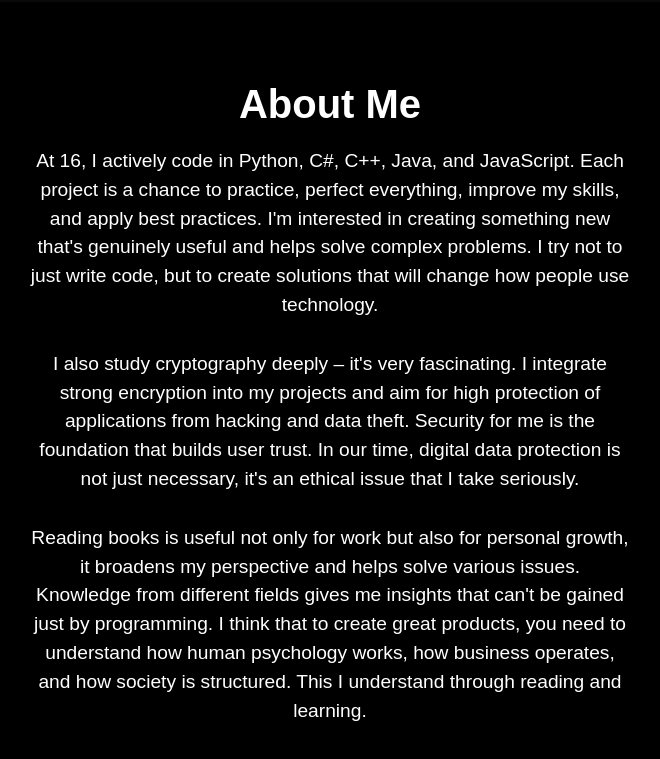
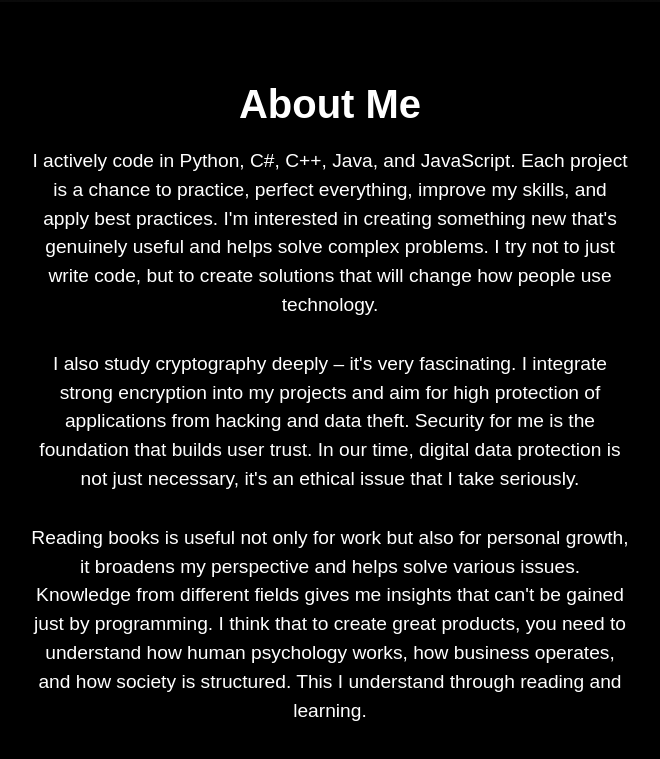
Before and after one commit to MatthewAura444/matthewaura.github.io, a plain HTML site: page index.html in a window 1280 px wide. Shown: the part 898-1657 px from the top of the page, without its empty margins (310-970 px from the left). Drawn offline with Linux system fonts and the light colour scheme; no server answers.

Commit message:
index.html

```diff
--- a/index.html
+++ b/index.html
@@ -144,7 +144,7 @@
     <section class="services-section" id="landings">
         <div class="services-container">
             <h2 class="section-title" data-en="About Me" data-ru="Обо мне">About Me</h2>
-            <p class="section-desc" data-ru="В свои 16 я активно кодирую на Python, C#, C++, Java и JavaScript. Каждый мой проект – это шанс попрактиковаться, довести всё до ума, подтянуть навыки и применить лучшие практики. Мне интересно создавать что-то новое, что реально полезно и помогает решать сложные задачи. Я стараюсь не просто писать код, а создавать решения, которые изменят то, как люди используют технологии." data-en="At 16, I actively code in Python, C#, C++, Java, and JavaScript. Each project is a chance to practice, perfect everything, improve my skills, and apply best practices. I'm interested in creating something new that's genuinely useful and helps solve complex problems. I try not to just write code, but to create solutions that will change how people use technology.">В свои 16 я активно кодирую на Python, C#, C++, Java и JavaScript. Каждый мой проект – это шанс попрактиковаться, довести всё до ума, подтянуть навыки и применить лучшие практики. Мне интересно создавать что-то новое, что реально полезно и помогает решать сложные задачи. Я стараюсь не просто писать код, а создавать решения, которые изменят то, как люди используют технологии.</p>
+            <p class="section-desc" data-ru="Я активно кодирую на Python, C#, C++, Java и JavaScript. Каждый мой проект – это шанс попрактиковаться, довести всё до ума, подтянуть навыки и применить лучшие практики. Мне интересно создавать что-то новое, что реально полезно и помогает решать сложные задачи. Я стараюсь не просто писать код, а создавать решения, которые изменят то, как люди используют технологии." data-en="I actively code in Python, C#, C++, Java, and JavaScript. Each project is a chance to practice, perfect everything, improve my skills, and apply best practices. I'm interested in creating something new that's genuinely useful and helps solve complex problems. I try not to just write code, but to create solutions that will change how people use technology.">Я активно кодирую на Python, C#, C++, Java и JavaScript. Каждый мой проект – это шанс попрактиковаться, довести всё до ума, подтянуть навыки и применить лучшие практики. Мне интересно создавать что-то новое, что реально полезно и помогает решать сложные задачи. Я стараюсь не просто писать код, а создавать решения, которые изменят то, как люди используют технологии.</p>
 
             <p class="section-desc" data-ru="Еще я плотно изучаю криптографию – это очень увлекательно. Я встраиваю сильное шифрование в свои проекты и стремлюсь к высокой защите приложений от взломов и кражи данных. Безопасность для меня – это база, которая поднимает доверие пользователей. В наше время цифровая защита данных – это не просто надо, это вопрос этики, к которому я отношусь серьезно." data-en="I also study cryptography deeply – it's very fascinating. I integrate strong encryption into my projects and aim for high protection of applications from hacking and data theft. Security for me is the foundation that builds user trust. In our time, digital data protection is not just necessary, it's an ethical issue that I take seriously.">Еще я плотно изучаю криптографию – это очень увлекательно. Я встраиваю сильное шифрование в свои проекты и стремлюсь к высокой защите приложений от взломов и кражи данных. Безопасность для меня – это база, которая поднимает доверие пользователей. В наше время цифровая защита данных – это не просто надо, это вопрос этики, к которому я отношусь серьезно.</p>
 
```
